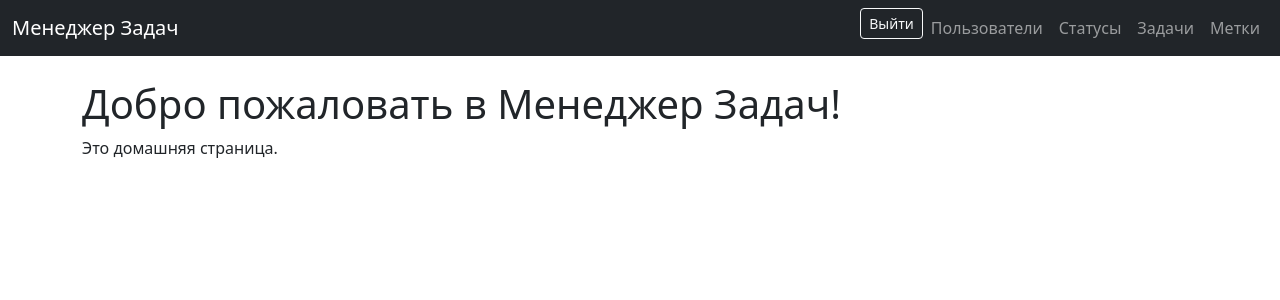
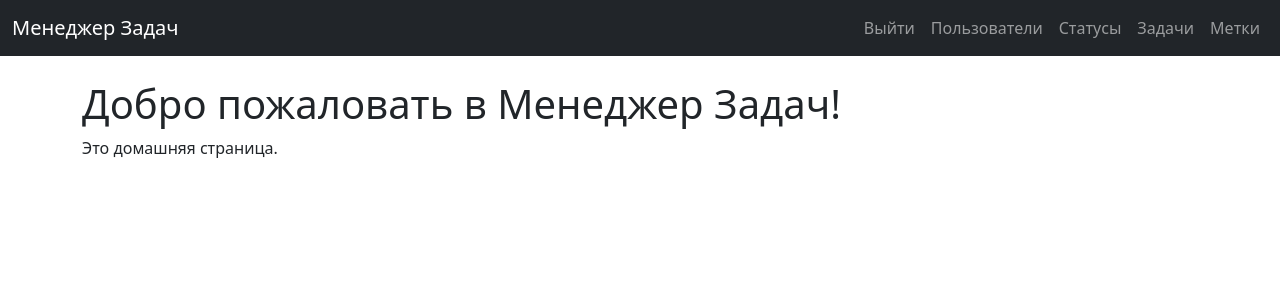
Before and after one commit to olyapka84/python-project-52, a Django app: page / in a window 1280 px wide. Shown: the top 300 px of the page. Run offline with Django 5.2, Linux system fonts and the light colour scheme; the visitor is signed in with stand-in values (Sample User, id 1); some libraries are stand-ins or nearby versions.

Commit message:
exit as a link, not button

```diff
--- a/task_manager/templates/base.html
+++ b/task_manager/templates/base.html
@@ -14,17 +14,29 @@
       <div class="container-fluid">
         <a class="navbar-brand" href="/">Менеджер Задач</a>
         <div>
-          <ul class="navbar-nav me-auto mb-2 mb-md-0">
+          <ul class="navbar-nav me-auto mb-2 mb-md-0 align-items-center">
             {% if user.is_authenticated %}
-            <form method="post" action="{% url 'users:logout' %}">
+              <li class="nav-item">
+                <form method="post" action="{% url 'users:logout' %}" class="d-inline m-0">
                   {% csrf_token %}
-            <button class="btn btn-outline-light btn-sm" type="submit">Выйти</button>
+                  <button type="submit" class="btn btn-link nav-link px-2 py-2">
+                    Выйти
+                  </button>
                 </form>
+              </li>
             {% else %}
-            <li class="nav-item"><a class="nav-link" href="{% url 'users:login' %}">Вход</a></li>
-            <li class="nav-item"><a class="nav-link" href="{% url 'users:create' %}">Регистрация</a></li>
+              <li class="nav-item">
+                <a class="nav-link" href="{% url 'users:login' %}">Вход</a>
+              </li>
+              <li class="nav-item">
+                <a class="nav-link" href="{% url 'users:create' %}">Регистрация</a>
+              </li>
             {% endif %}
-            <li class="nav-item"><a class="nav-link" href="{% url 'users:list' %}">Пользователи</a></li>
+
+            <li class="nav-item">
+              <a class="nav-link" href="{% url 'users:list' %}">Пользователи</a>
+            </li>
+
             {% if user.is_authenticated %}
               <li class="nav-item">
                 <a class="nav-link" href="{% url 'statuses_index' %}">Статусы</a>
@@ -40,6 +52,7 @@
         </div>
       </div>
     </nav>
+
     <main class="container">
       {% bootstrap_messages %}
       {% block content %}{% endblock %}
```
Lines whose indentation alone changed are shown as unchanged.
